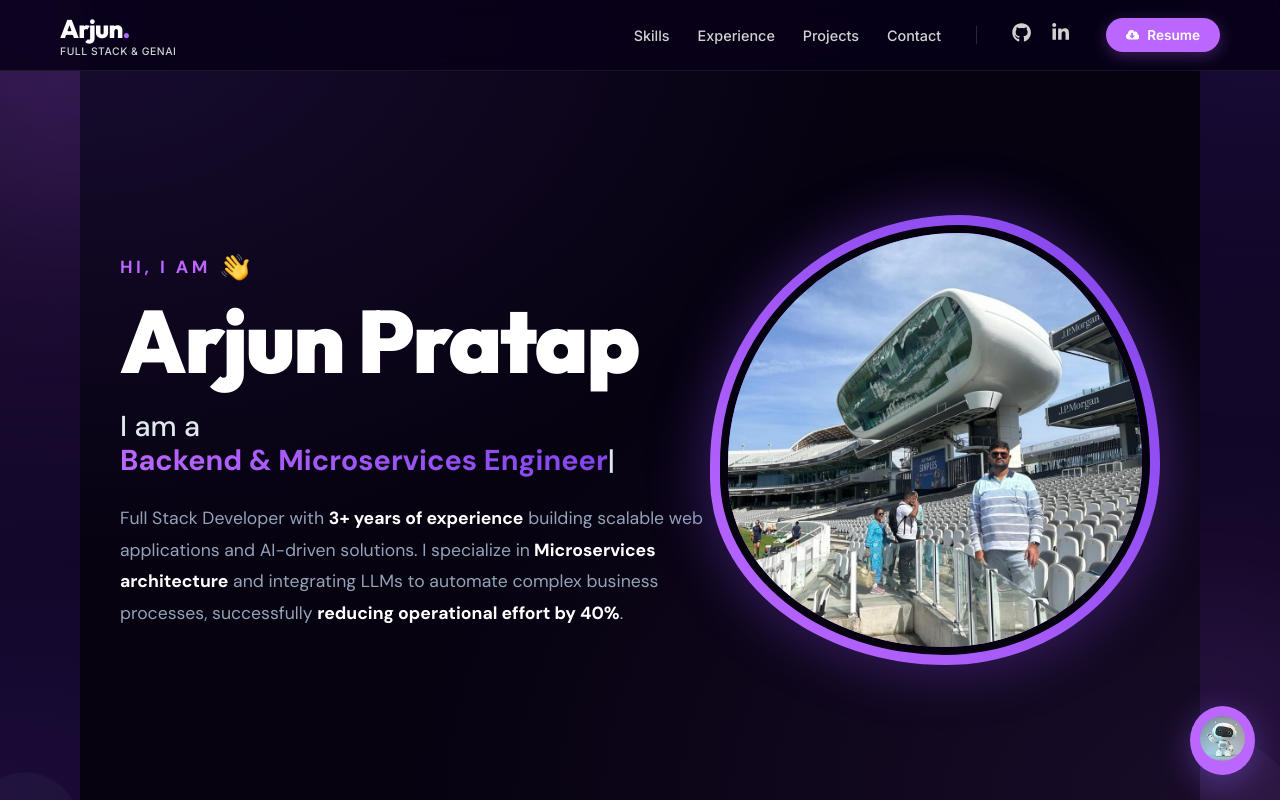
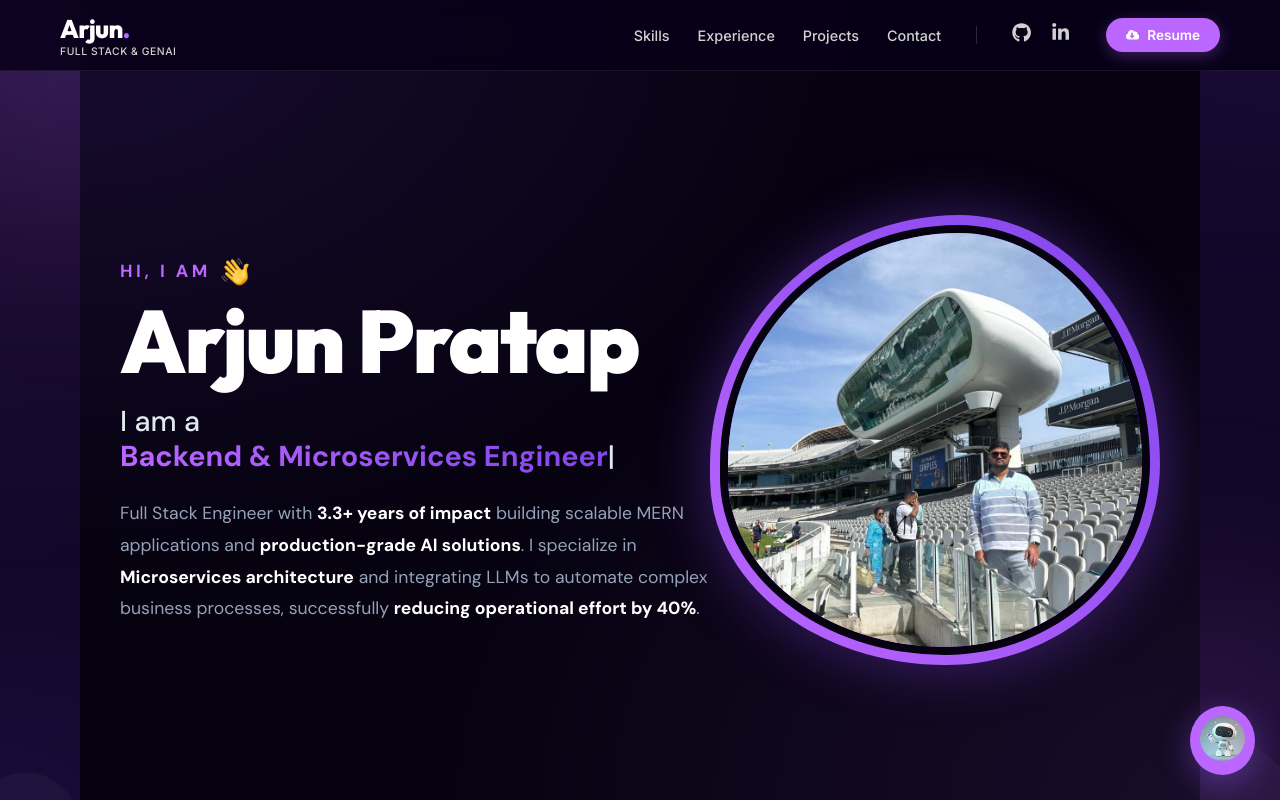
Before and after one commit to arjunprratap05/Portfolio, a React (Create React App) app: page / in a window 1280 px wide. Shown: the top 800 px of the page. Built offline with nearby package versions, Linux system fonts and the light colour scheme; no server answers; the HTML template or start-up script is replaced by a standard one.

Commit message:
Final commit

```diff
--- a/src/components/intro/intro-content/index.jsx
+++ b/src/components/intro/intro-content/index.jsx
@@ -36,8 +36,8 @@ const IntroContent = () => {
                     </h3>
 
                     <p className="bio-summary">
-                        Full Stack Developer with <strong>3+ years of experience</strong> building scalable
-                        web applications and AI-driven solutions. I specialize in
+                        Full Stack Engineer with <strong>3.3+ years of impact</strong> building scalable
+                        MERN applications and <strong>production-grade AI solutions</strong>. I specialize in
                         <strong> Microservices architecture</strong> and integrating LLMs to automate
                         complex business processes, successfully <strong>reducing operational effort
                         by 40%</strong>.
--- a/src/components/intro/intro-content/style.scss
+++ b/src/components/intro/intro-content/style.scss
@@ -10,7 +10,7 @@
     align-items: center;
     background-color: #060210; // Deeper purple-black
 
-    // Modern Gradient Lighting
+    // Modern Ambient Lighting
     background-image:
         radial-gradient(at 0% 0%, rgba(130, 69, 236, 0.15) 0px, transparent 50%),
         radial-gradient(at 100% 100%, rgba(187, 102, 255, 0.1) 0px, transparent 50%);
@@ -52,11 +52,12 @@
 
         .main-name {
             font-family: 'Outfit', sans-serif;
-            font-size: 5.5rem; // Bold high-end typography
+            font-size: 5.5rem; // Ultra-bold Market Standard
             font-weight: 900;
             color: #fff;
             letter-spacing: -2px;
             margin: 0;
+            line-height: 1.1;
 
             @include sm { font-size: 3.5rem; }
         }
```
Also changed, not shown: 2 other files (tests, documents, lock files or other folders).
